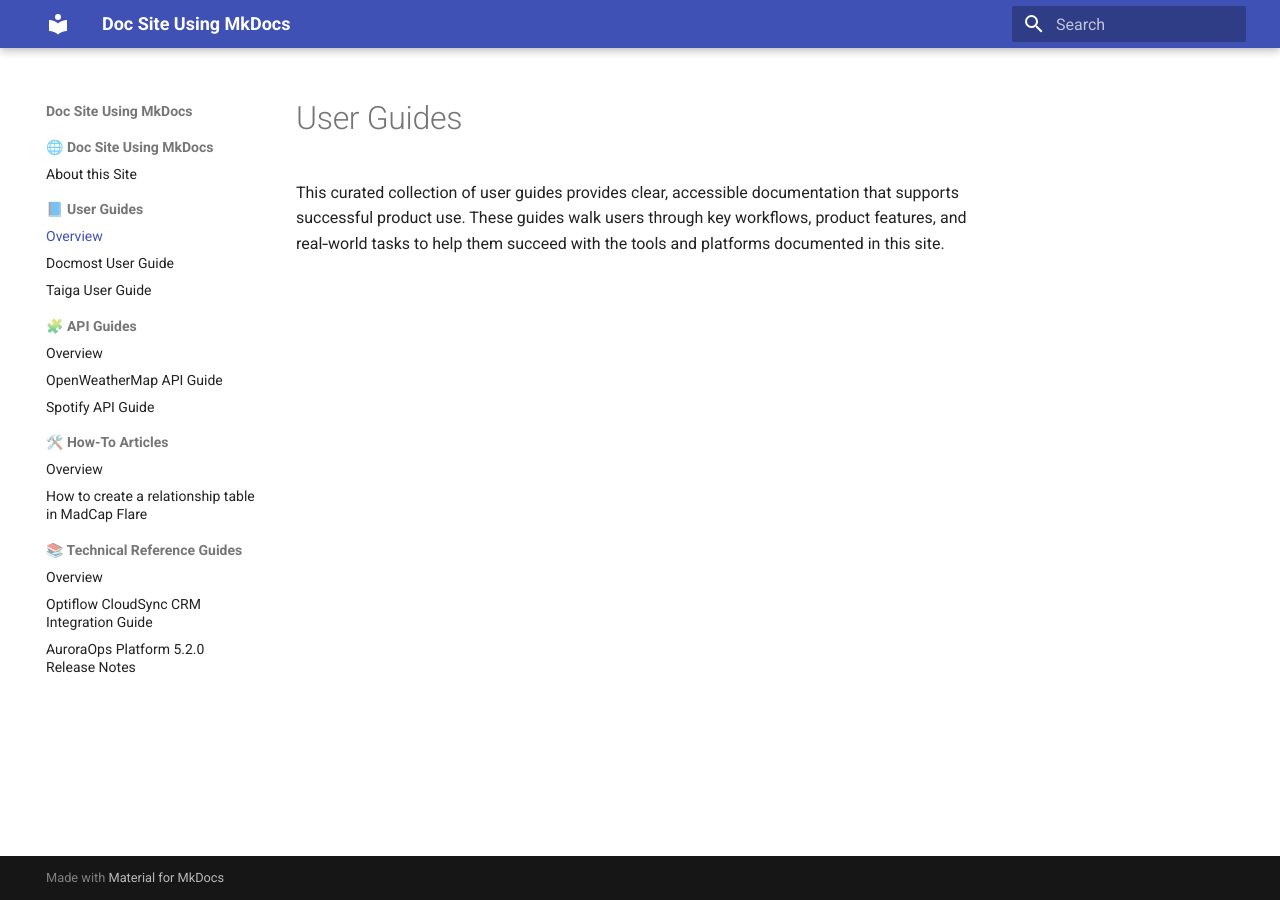
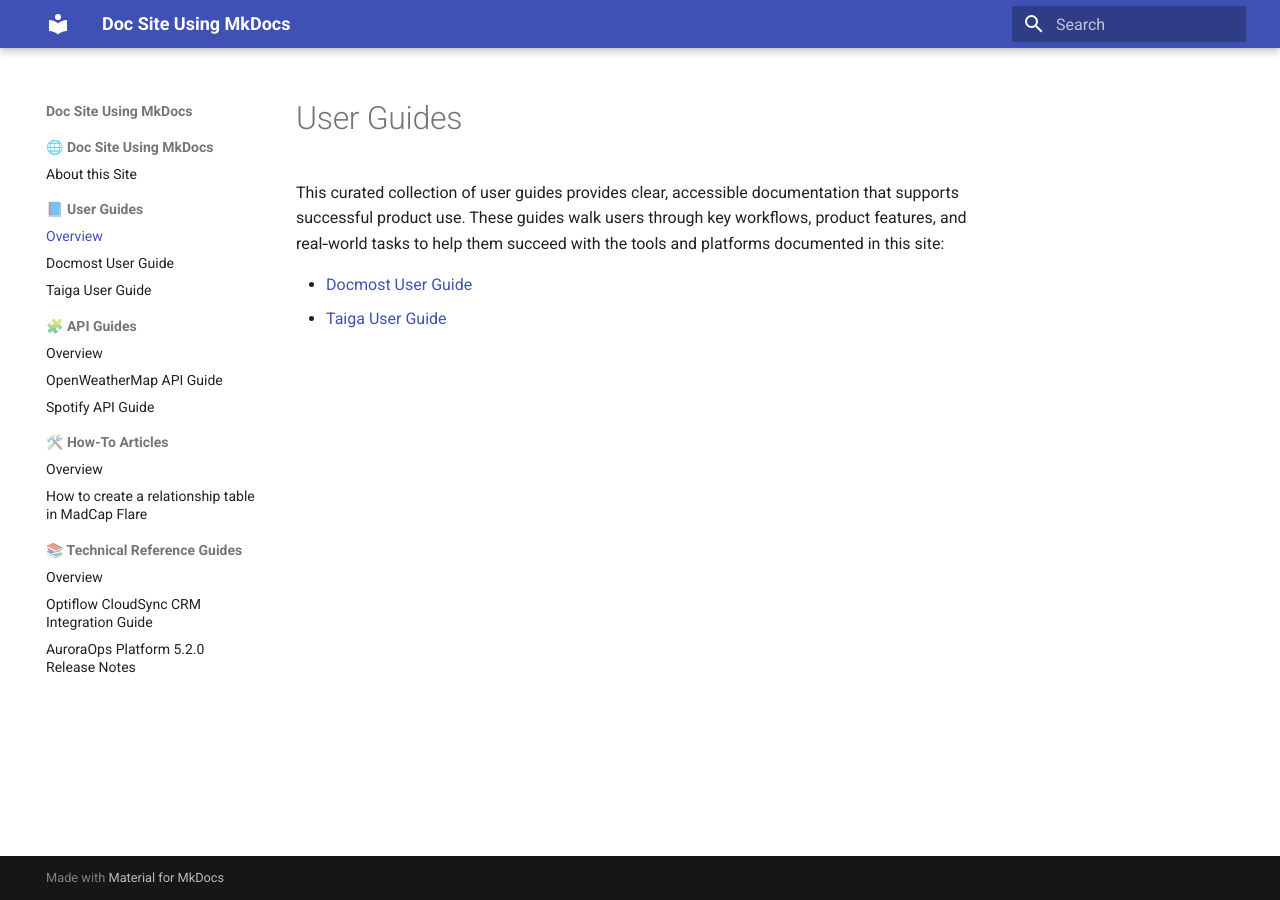
Before and after one commit to LizMarlowe-byte/docs-as-code-portfolio-mkdocs, an MkDocs documentation site: the page built from docs/user-guides/index.md, in a window 1280 px wide. Built offline with MkDocs 1.6.1 and Material for MkDocs 9.7.7, drawn with Linux system fonts in a browser that asks for light colours.

Commit message:
Update index.md

```diff
--- a/docs/user-guides/index.md
+++ b/docs/user-guides/index.md
@@ -1,3 +1,6 @@
 # User Guides
 
-This curated collection of user guides provides clear, accessible documentation that supports successful product use. These guides walk users through key workflows, product features, and real‑world tasks to help them succeed with the tools and platforms documented in this site.
+This curated collection of user guides provides clear, accessible documentation that supports successful product use. These guides walk users through key workflows, product features, and real‑world tasks to help them succeed with the tools and platforms documented in this site:
+
+- [Docmost User Guide](/docs-as-code-portfolio-mkdocs/Docmost-User-Guide/)
+- [Taiga User Guide](/docs-as-code-portfolio-mkdocs/Taiga-User-Guide/)
```
